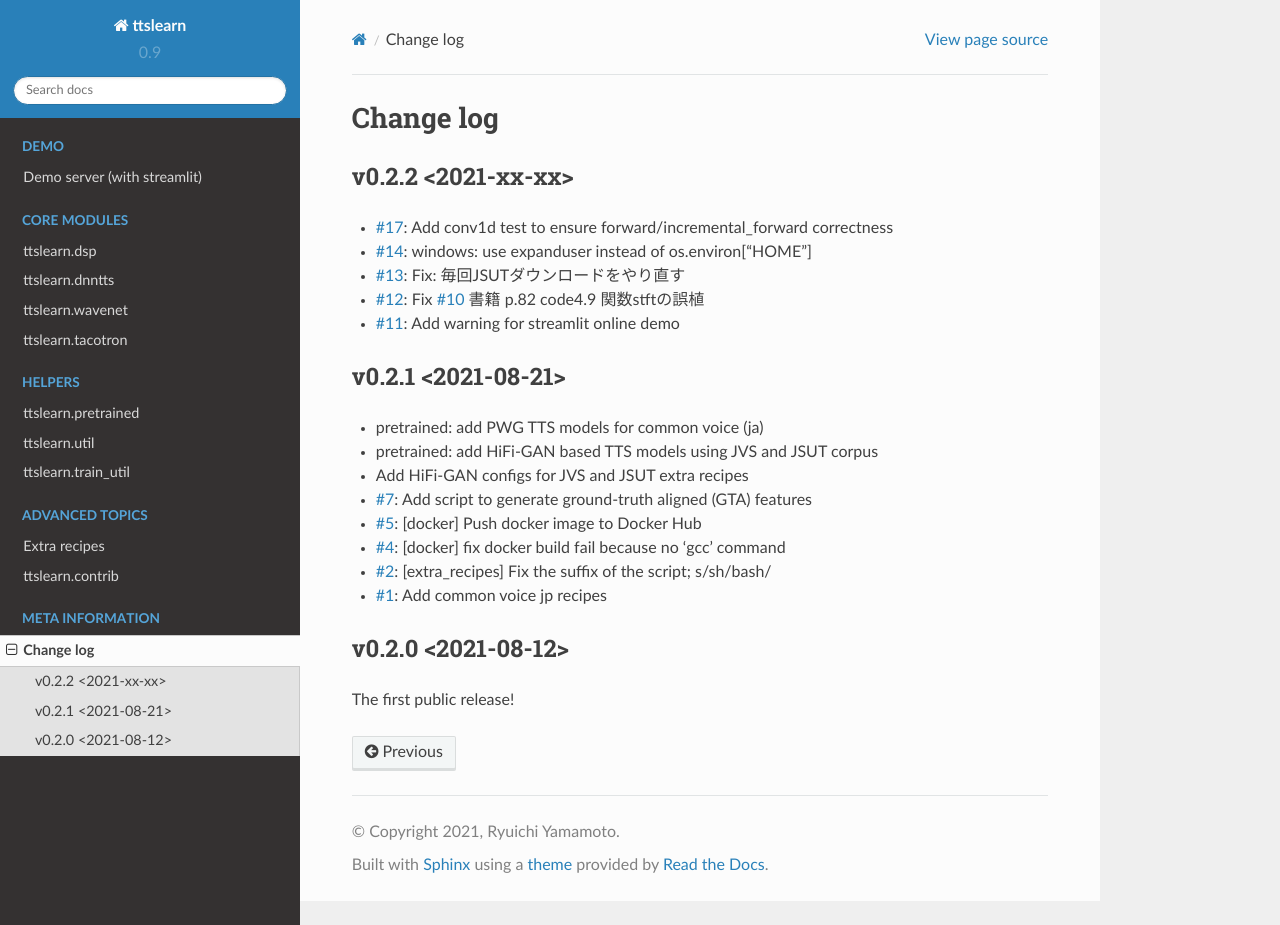
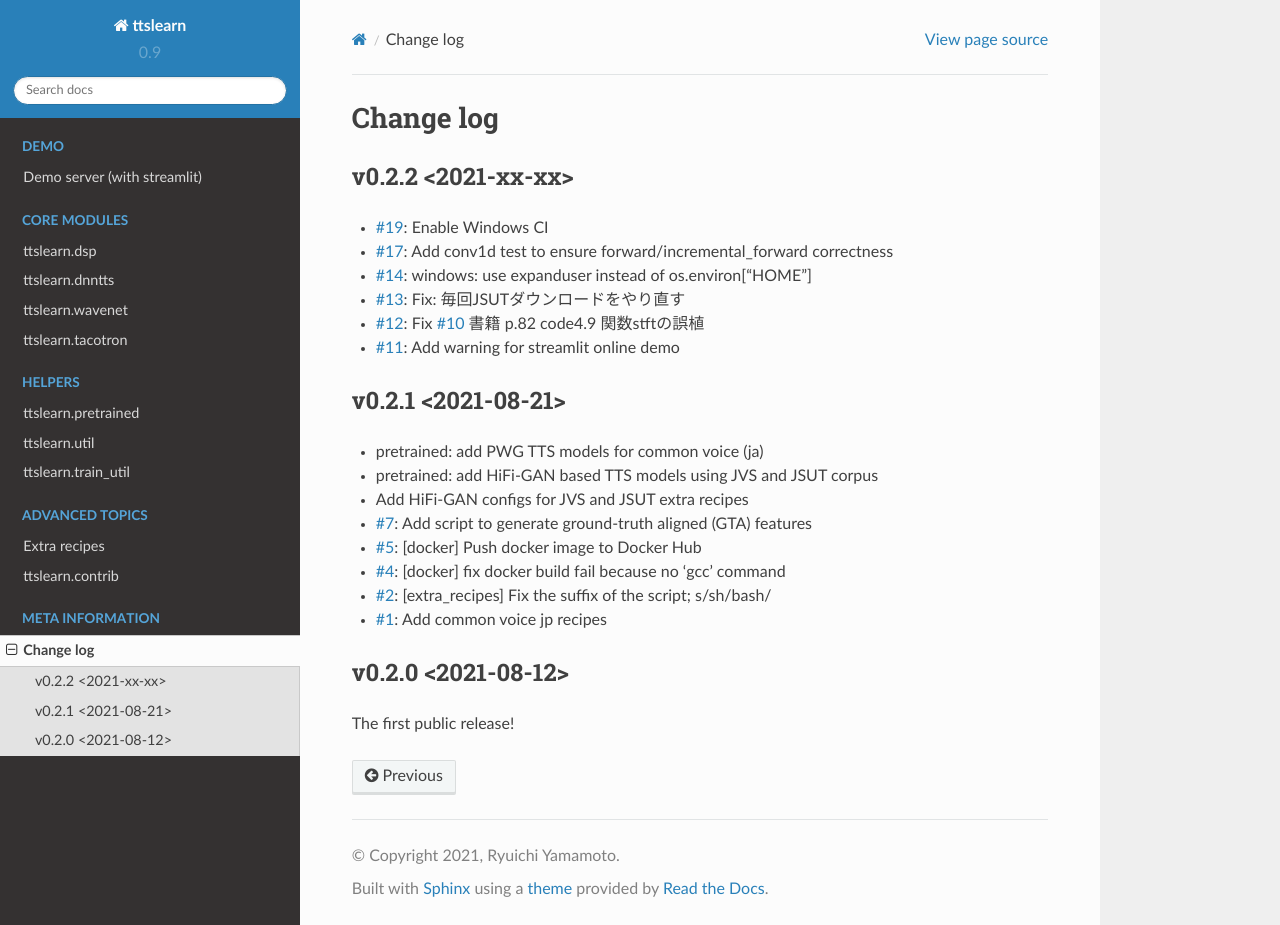
Before and after one commit to r9y9/ttslearn, a Sphinx documentation site: the page built from docs/changelog.rst, in a window 1280 px wide and 925 px high. Built offline with Sphinx 7.4.7 and the Read the Docs theme 2.0.0, drawn with Linux system fonts in a browser that asks for light colours; pages that are not in the unit, such as notebooks, are missing from menus.

Commit message:
Update changelog
[ci skip]

```diff
--- a/docs/changelog.rst
+++ b/docs/changelog.rst
@@ -4,6 +4,7 @@ Change log
 v0.2.2 <2021-xx-xx>
 -------------------
 
+- `#19`_: Enable Windows CI
 - `#17`_: Add conv1d test to ensure forward/incremental_forward correctness
 - `#14`_: windows: use expanduser instead of os.environ["HOME"]
 - `#13`_: Fix: 毎回JSUTダウンロードをやり直す
@@ -38,3 +39,4 @@ The first public release!
 .. _#13: https://github.com/r9y9/ttslearn/pull/13
 .. _#14: https://github.com/r9y9/ttslearn/pull/14
 .. _#17: https://github.com/r9y9/ttslearn/pull/17
+.. _#19: https://github.com/r9y9/ttslearn/pull/19
```
